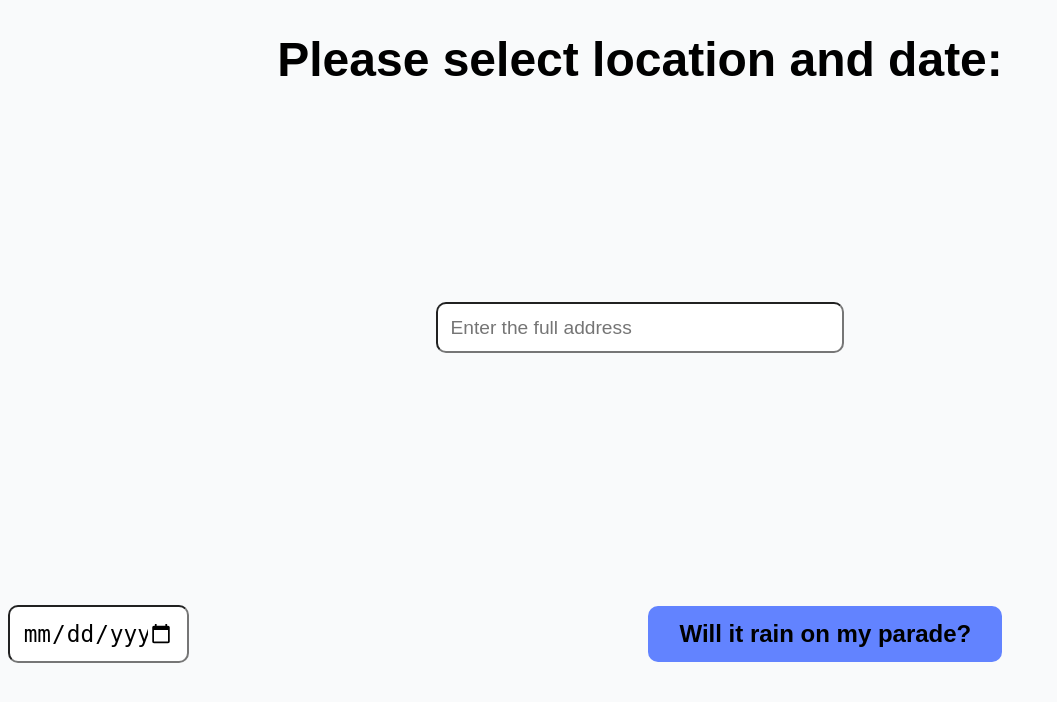
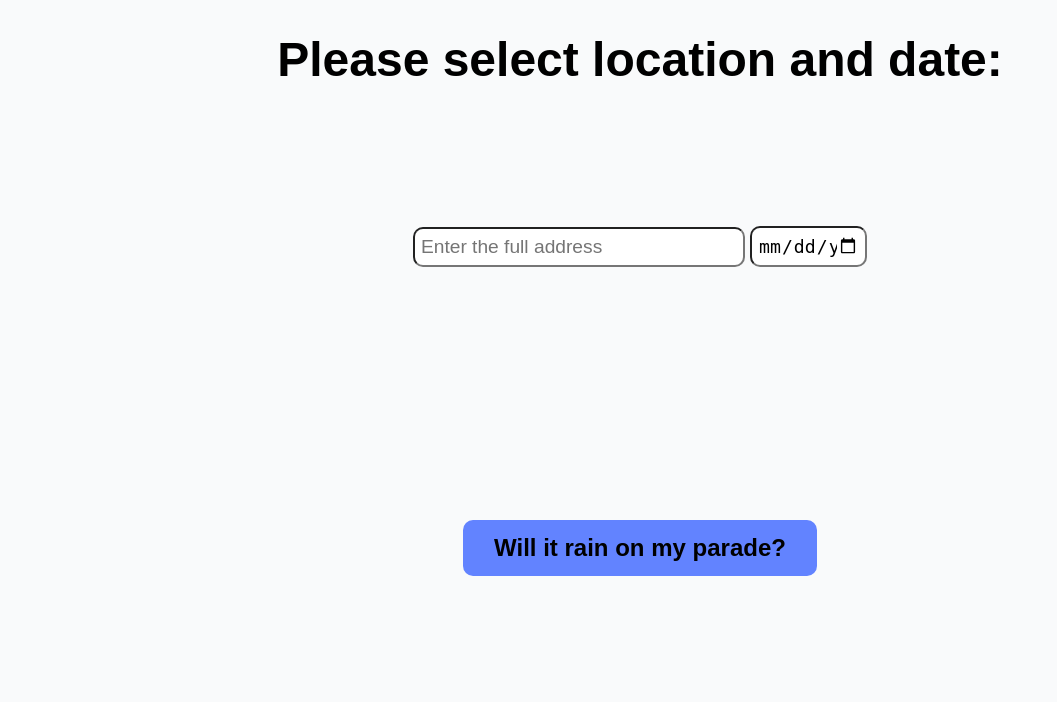
Before and after one commit to MassonMassoniy/ThomasAndFriends_NASA2025, a Flask app: page / in a window 1280 px wide. Shown: the top 702 px of the page, without its empty margins (0-1057 px from the left). Run offline with Flask 3, Linux system fonts and the light colour scheme.

Commit message:
index.html spacing update

```diff
--- a/static/index.css
+++ b/static/index.css
@@ -1,4 +1,5 @@
 body {
+    background-size: cover;
     background-color: #f9fafb;
     font-family: Arial, Helvetica, sans-serif;
 }
@@ -13,23 +14,27 @@ body {
 /* Input space */
 .input {
     text-align: center;
-    margin-top: 5%;
+    margin: 5% auto auto;
+    width: 50%;
 }
 
 /* date input */
 input[type="date"] {
-    width: 12%;
+    width: 16%;
+    height: 24px;
     padding: 1%;
     border-radius: 10px;
-    font-size: 175%;
+    font-size: 140%;
+    margin-top: 12%;
 }
 
 /* Input field */
 input[type="text"] {
+    width: 50%;
+    height: 24px;
     padding: 1%;
     border-radius: 10px;
     font-size: 120%;
-    width: 30%;
     margin-top: 12%;
     background-color: rgb(255, 255, 255);
 }
--- a/templates/index.html
+++ b/templates/index.html
@@ -8,8 +8,10 @@
     <h1 class="heading"><strong>Please select location and date:</strong></h1>
     <div class="input">
         <input type="text" id="address" name="address" placeholder="Enter the full address" size="50">
+        <input type="date" name="date">
     </div>
-    <input type="date" name="date">
+
+
     <button type="submit"><strong>Will it rain on my parade?</strong></button>
 </body>
 </html>
```
Also changed, not shown: 1 other file.
